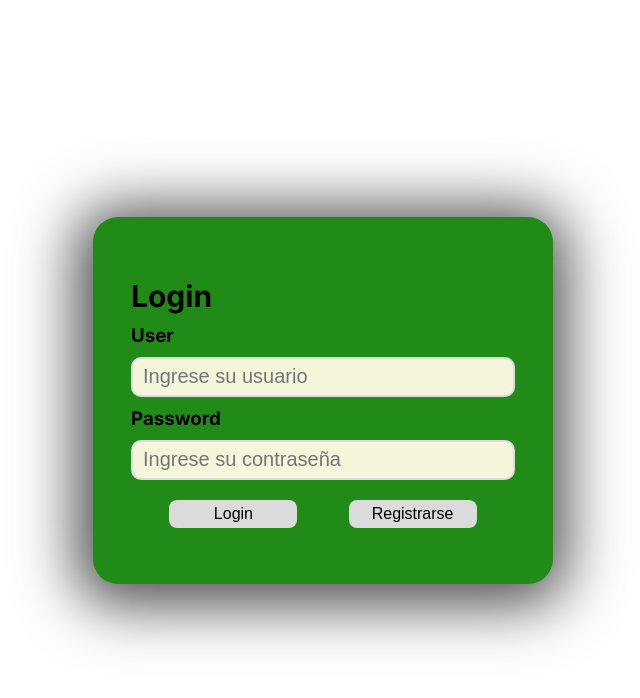
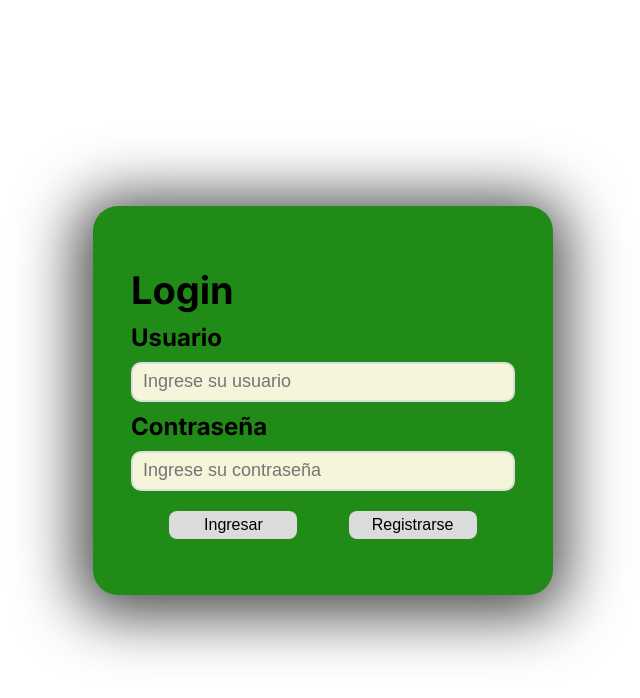
Before and after one commit to PioIX/2024-TPFinal-G15, a Next.js app in the folder Front/: page /home in a window 1280 px wide. Shown: the top 698 px of the page, without its empty margins (317-957 px from the left). Built offline with nearby package versions, Linux system fonts and the light colour scheme; no server answers.

Commit message:
Cambios en el css de titulos y login

```diff
--- a/Front/src/app/home/page.js
+++ b/Front/src/app/home/page.js
@@ -468,12 +468,12 @@ export default function home() {
                     <div className={styles.bodyLogin}>
                         <div className={styles.login}>
                             <h2>Login</h2>
-                            <h3>User</h3>
+                            <h3>Usuario</h3>
                             <InputLogin type={"text"} placeholder={"Ingrese su usuario"} onChange={handleUsernameChange} value={username} />
-                            <h3>Password</h3>
+                            <h3>Contraseña</h3>
                             <InputLogin type={"password"} placeholder={"Ingrese su contraseña"} onChange={handlePasswordChange} value={password} />
                             <div>
-                                <button onClick={login}>Login</button>
+                                <button onClick={login}>Ingresar</button>
                                 <button onClick={register}>Registrarse</button>
                             </div>
                         </div>
--- a/Front/src/app/home/page.module.css
+++ b/Front/src/app/home/page.module.css
@@ -139,11 +139,12 @@
 }
 
 .login h2 {
-  font-size: 30px;
+  font-size: 38px;
   margin: 5px 0 5px 0;
 }
 
 .login h3 {
+  font-size: 24px;
   margin: 10px 0 10px 0;
 }
 
@@ -318,3 +319,7 @@
   right: 10px;
   bottom: 5px;
 }
+
+.textosLogin {
+  font-size: 70px;
+}
--- a/Front/src/components/InputLogin.module.css
+++ b/Front/src/components/InputLogin.module.css
@@ -4,7 +4,7 @@
     padding: 5px 10px 5px 10px;
     width: 30vw;
     height: 5vh;
-    font-size: 20px;
+    font-size: 18px;
     background-color: beige;
     color: #000;
 }
--- a/Front/src/components/Title.module.css
+++ b/Front/src/components/Title.module.css
@@ -2,5 +2,5 @@
     font-size: 40px;
     text-align: center;
     position: center;
-    margin-top: 27px;
+    margin-top: 40px;
 }
```
